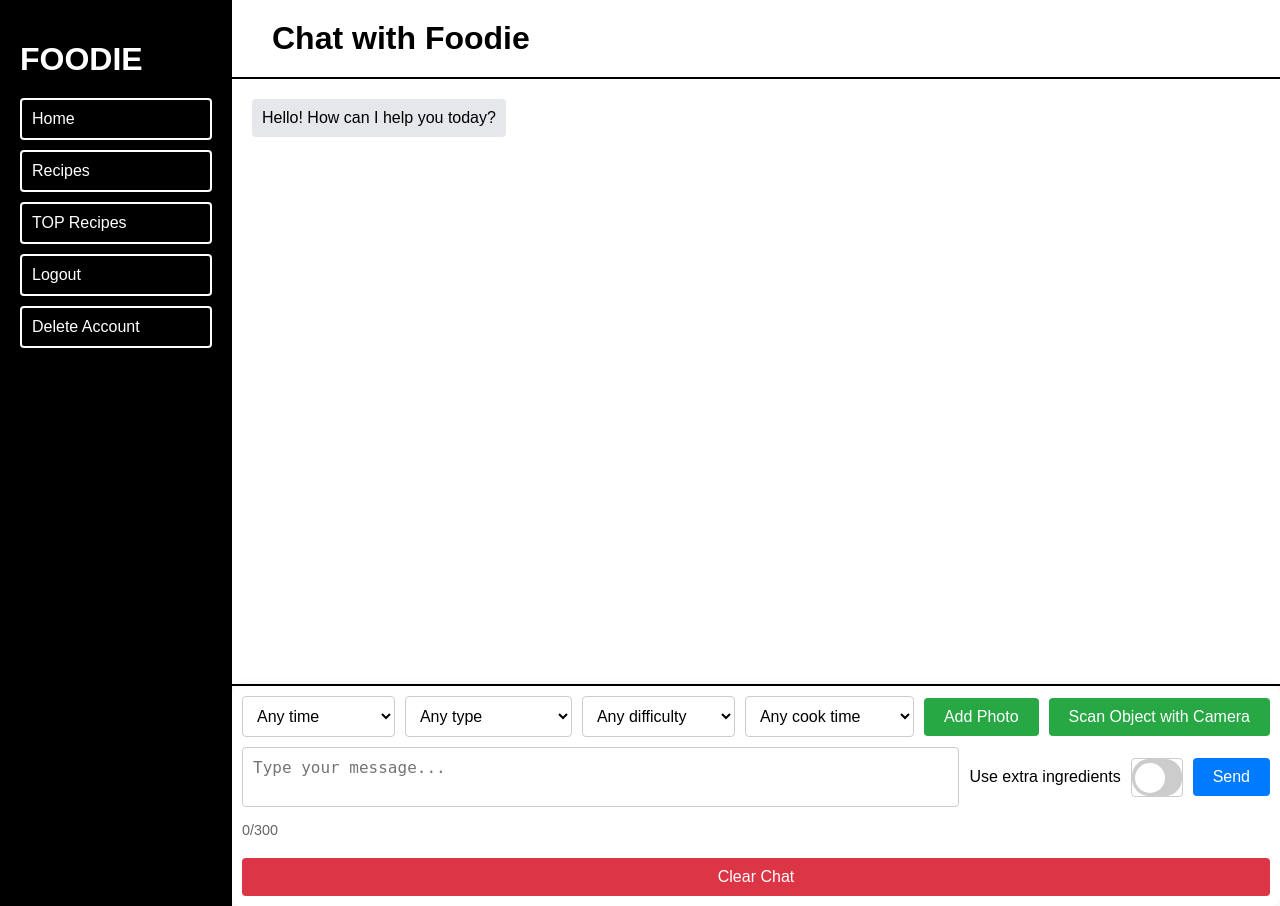
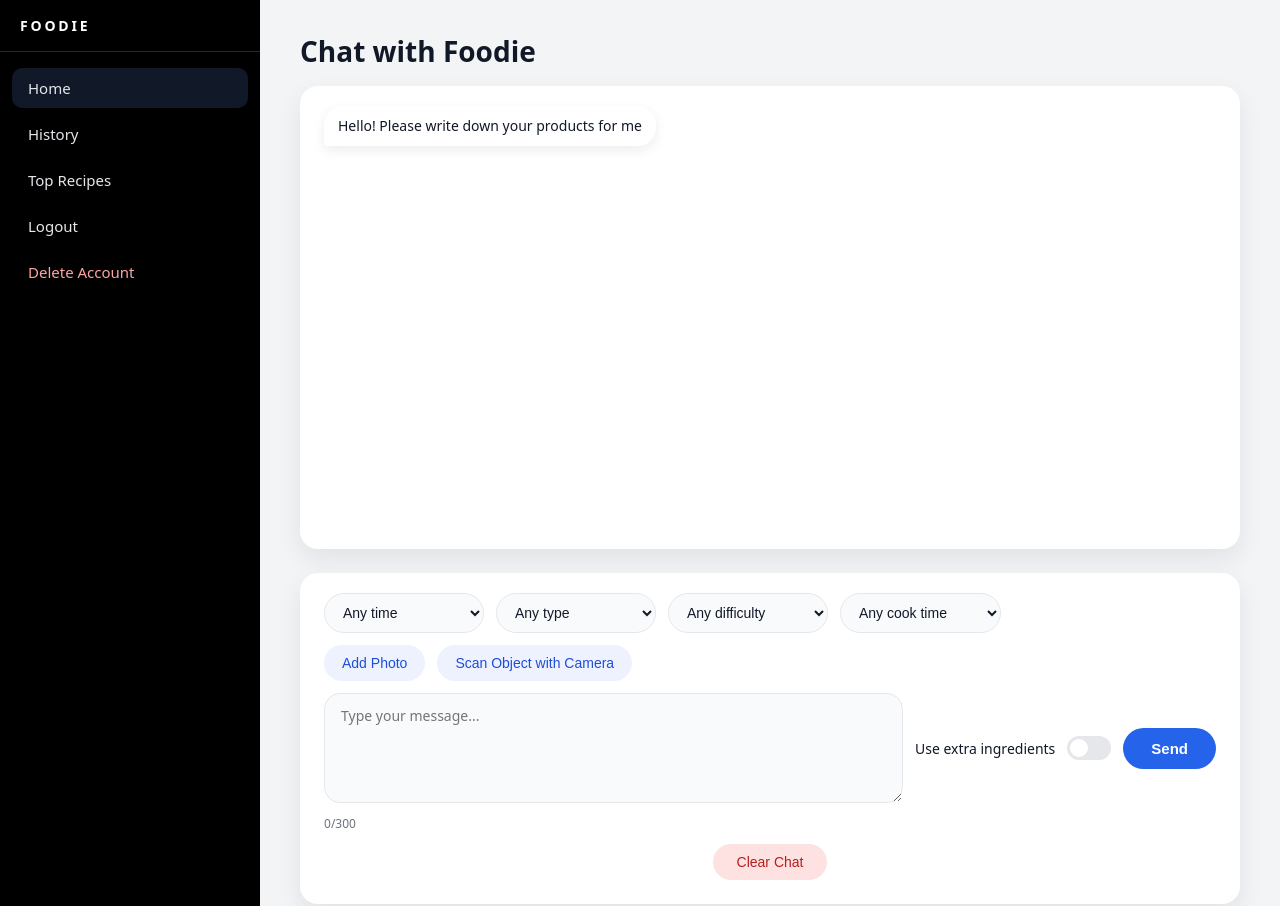
Before and after one commit to dmd1515/foodie_project, a Django app: page / in a window 1280 px wide. Run offline with Django 4.2, Linux system fonts and the light colour scheme; the visitor is signed in with stand-in values (Sample User, id 1); some libraries are stand-ins or nearby versions.

Commit message:
Fixed home screen

```diff
--- a/foodie/foodie_app/recipeGeneretro.py
+++ b/foodie/foodie_app/recipeGeneretro.py
@@ -57,6 +57,7 @@ def trimResponse(responseText):
         return responseText
 
 def sendPrompt(data):
+    '''
     prompt = ""
     if(data["promptType"] == "default"):
         prompt = generatePrompt(data)
@@ -66,8 +67,9 @@ def sendPrompt(data):
     response = client.models.generate_content(
         model="gemini-2.5-flash", contents=prompt
     )
-    responseData = response.text
-    #responseData = generateDummyRecipes()
+'''
+    #responseData = response.text
+    responseData = generateDummyRecipes()
 
     return trimResponse(responseData)
 
--- a/foodie/foodie_app/static/styles1.css
+++ b/foodie/foodie_app/static/styles1.css
@@ -348,7 +348,6 @@ body {
   border-radius: 8px;
   width: 300px;
   text-align: center;
-
 }
 
 .tag-modal-content .add-tag,
@@ -361,7 +360,7 @@ body {
   flex: 1;
 }
 
-.tag-modal-content .add-tag{
+.tag-modal-content .add-tag {
   background-color: #111827;
   color: #fff;
   margin-right: 10px;
@@ -371,7 +370,6 @@ body {
   background-color: #ff0000;
   color: #fff;
 }
-
 
 .tag-modal-content input {
   padding: 10px;
--- /dev/null
+++ b/foodie/foodie_app/static/stylesHome.css
@@ -0,0 +1,548 @@
+/* ========== RESET & BASE ========== */
+
+*,
+*::before,
+*::after {
+  box-sizing: border-box;
+}
+
+html,
+body {
+  height: 100%;
+}
+
+body {
+  margin: 0;
+  font-family: system-ui, -apple-system, BlinkMacSystemFont, "SF Pro Text",
+    "Segoe UI", sans-serif;
+  color: #111827;
+  background: #f3f4f6;
+}
+
+/* ========== LAYOUT: SIDEBAR + CONTENT ========== */
+
+.layout {
+  display: flex;
+  min-height: 100vh;
+  background: #f3f4f6;
+}
+
+/* Sidebar */
+
+.sidebar {
+  width: 260px;
+  background: #000;
+  color: #fff;
+  display: flex;
+  flex-direction: column;
+}
+
+.sidebar-header {
+  padding: 16px 20px;
+  border-bottom: 1px solid #1f2933;
+}
+
+.sidebar-header h1 {
+  font-size: 14px;
+  letter-spacing: 0.2em;
+  margin: 0;
+}
+
+.sidebar-nav {
+  padding: 16px 12px;
+  display: flex;
+  flex-direction: column;
+  gap: 6px;
+}
+
+.nav-link {
+  display: block;
+  padding: 10px 16px;
+  border-radius: 10px;
+  font-size: 15px;
+  color: #e5e7eb;
+  text-decoration: none;
+}
+
+.nav-link:hover {
+  background: #111827;
+}
+
+.nav-link.active {
+  background: #111827;
+}
+
+.nav-link.danger {
+  color: #fca5a5;
+}
+
+/* Main content (chat page) */
+
+.main-content {
+  flex: 1;
+  display: flex;
+  flex-direction: column;
+  padding: 32px 40px;
+  box-sizing: border-box;
+  height: 100vh; /* fill viewport */
+  overflow: hidden; /* internal scroll only in chat-area */
+}
+
+.main-content > h2,
+.main-content > div:first-child h2 {
+  margin: 0 0 16px;
+  font-size: 28px;
+  font-weight: 600;
+}
+
+/* ========== CHAT AREA (TOP BOX) ========== */
+
+/* Big chat box (top) – a bit smaller */
+.chat-area {
+  flex: 0 0 55%; /* was 62% – make smaller */
+  min-height: 0;
+  background: #ffffff;
+  border-radius: 18px;
+  box-shadow: 0 10px 25px rgba(15, 23, 42, 0.08);
+  padding: 20px 24px;
+  margin-bottom: 24px;
+  overflow-y: auto;
+}
+
+/* Bottom box – more space for textarea + Clear Chat */
+.chat-input-container {
+  flex: 0 0 45%; /* was 38% – make bigger */
+  background: #ffffff;
+  border-radius: 18px;
+  box-shadow: 0 10px 25px rgba(15, 23, 42, 0.08);
+  padding: 20px 24px 24px;
+}
+
+/* Messages */
+
+/* Chat messages container */
+.chat-messages {
+  display: flex;
+  flex-direction: column;
+  gap: 10px;
+}
+
+/* Base bubble */
+.message {
+  display: inline-block; /* important: bubble size = content */
+  max-width: 80%;
+  width: auto;
+  font-size: 14px;
+  line-height: 1.4;
+}
+
+/* User bubble – blue, right side */
+.message.user {
+  align-self: flex-end; /* move flex item to the right */
+  margin-left: auto; /* push it away from the left edge */
+  background: #2563eb;
+  color: #ffffff;
+  padding: 10px 14px;
+  border-radius: 18px 18px 4px 18px;
+  box-shadow: 0 6px 16px rgba(37, 99, 235, 0.25);
+}
+
+/* Bot bubble – light, left side */
+.message.bot {
+  align-self: flex-start;
+  margin-right: auto;
+  background: #ffffff;
+  padding: 10px 14px;
+  border-radius: 18px 18px 18px 4px;
+  box-shadow: 0 4px 12px rgba(15, 23, 42, 0.08);
+}
+
+/* Individual recipe card from bot */
+.message.bot.bot-recipe-card {
+  border: 1px solid #e5e7eb;
+  border-radius: 16px;
+  background: #f9fafb;
+}
+
+/* Buttons inside bubbles */
+.message.user .edit-button,
+.message.bot .edit-button {
+  margin-left: 8px;
+}
+
+/* Typing indicator */
+
+.message.typing {
+  background: transparent;
+  box-shadow: none;
+  padding: 4px 0;
+}
+
+.typing-indicator {
+  display: inline-flex;
+  align-items: center;
+  justify-content: center;
+  gap: 4px;
+  padding: 8px 10px;
+  background: #e5e7eb;
+  border-radius: 16px;
+}
+
+.typing-indicator span {
+  width: 6px;
+  height: 6px;
+  border-radius: 999px;
+  background: #6b7280;
+  animation: typing-bounce 1.2s infinite ease-in-out;
+}
+
+.typing-indicator span:nth-child(2) {
+  animation-delay: 0.15s;
+}
+.typing-indicator span:nth-child(3) {
+  animation-delay: 0.3s;
+}
+
+@keyframes typing-bounce {
+  0%,
+  80%,
+  100% {
+    transform: translateY(0);
+    opacity: 0.4;
+  }
+  40% {
+    transform: translateY(-4px);
+    opacity: 1;
+  }
+}
+
+/* ========== INPUT CARD (BOTTOM BOX) ========== */
+
+.chat-input-container {
+  flex: 0 0 38%; /* ~40% height */
+  background: #ffffff;
+  border-radius: 18px;
+  box-shadow: 0 10px 25px rgba(15, 23, 42, 0.08);
+  padding: 20px 24px 24px;
+}
+
+.options-container-vertical {
+  display: flex;
+  flex-direction: column;
+  gap: 12px;
+}
+
+.options-container-horizontal {
+  display: flex;
+  align-items: center;
+  gap: 12px;
+  flex-wrap: wrap;
+}
+
+/* Selects as pills */
+
+.options-container-horizontal select {
+  min-width: 160px;
+  padding: 10px 14px;
+  border-radius: 999px;
+  border: 1px solid #e5e7eb;
+  background: #f9fafb;
+  font-size: 14px;
+  color: #111827;
+  outline: none;
+}
+
+.options-container-horizontal select:focus {
+  border-color: #2563eb;
+  box-shadow: 0 0 0 1px rgba(37, 99, 235, 0.3);
+}
+
+/* Photo buttons */
+
+.photo-buttons {
+  display: flex;
+  gap: 12px;
+}
+
+.photo-buttons button {
+  border: none;
+  border-radius: 999px;
+  padding: 10px 18px;
+  font-size: 14px;
+  font-weight: 500;
+  cursor: pointer;
+  background: #eef2ff;
+  color: #1d4ed8;
+}
+
+.photo-buttons button:hover {
+  background: #e0e7ff;
+}
+
+/* Textarea */
+
+#chat-input {
+  flex: 1;
+  min-height: 110px;
+  padding: 12px 16px;
+  border-radius: 16px;
+  border: 1px solid #e5e7eb;
+  resize: vertical;
+  font-size: 14px;
+  font-family: inherit;
+  background: #f9fafb;
+}
+
+#chat-input:focus {
+  outline: none;
+  border-color: #2563eb;
+  background: #ffffff;
+  box-shadow: 0 0 0 1px rgba(37, 99, 235, 0.2);
+}
+
+/* Toggle + label */
+
+.options-container-horizontal label {
+  font-size: 14px;
+  color: #111827;
+}
+
+/* iOS-style toggle switch */
+
+.switch {
+  position: relative;
+  display: inline-block;
+  width: 44px;
+  height: 24px;
+}
+
+.switch input {
+  display: none;
+}
+
+.switch .slider {
+  position: absolute;
+  cursor: pointer;
+  inset: 0;
+  background-color: #e5e7eb;
+  border-radius: 999px;
+  transition: 0.2s;
+}
+
+.switch .slider:before {
+  content: "";
+  position: absolute;
+  height: 18px;
+  width: 18px;
+  left: 3px;
+  bottom: 3px;
+  background-color: white;
+  border-radius: 50%;
+  transition: 0.2s;
+}
+
+.switch input:checked + .slider {
+  background-color: #2563eb;
+}
+
+.switch input:checked + .slider:before {
+  transform: translateX(20px);
+}
+
+/* Send button */
+
+#send-button {
+  border: none;
+  background: #2563eb;
+  color: #ffffff;
+  padding: 12px 28px;
+  border-radius: 999px;
+  font-size: 15px;
+  font-weight: 600;
+  margin-left: auto;
+  cursor: pointer;
+}
+
+#send-button:hover {
+  background: #1d4ed8;
+}
+
+/* Counter & error */
+
+.char-counter {
+  font-size: 12px;
+  color: #6b7280;
+}
+
+.error-message {
+  font-size: 12px;
+  color: #ef4444;
+  opacity: 0;
+  transition: opacity 0.3s;
+}
+
+.error-message.visible {
+  opacity: 1;
+}
+
+/* Clear chat */
+
+.clear-chat-button {
+  margin: 0 auto;
+  border: none;
+  background: #fee2e2;
+  color: #b91c1c;
+  padding: 10px 24px;
+  border-radius: 999px;
+  font-size: 14px;
+  font-weight: 500;
+  cursor: pointer;
+}
+
+.clear-chat-button:hover {
+  background: #fecaca;
+}
+
+/* ========== UPLOAD MODAL ========== */
+
+.modal {
+  position: fixed;
+  inset: 0;
+  display: none; /* JS sets to flex when open */
+  align-items: center;
+  justify-content: center;
+  background: rgba(15, 23, 42, 0.55);
+  z-index: 50;
+}
+
+.modal-content {
+  background: #ffffff;
+  border-radius: 24px;
+  padding: 28px 32px 24px;
+  width: 480px;
+  max-width: 90vw;
+  box-shadow: 0 25px 60px rgba(15, 23, 42, 0.25);
+}
+
+.modal-content h4 {
+  margin: 0 0 24px;
+  font-size: 22px;
+  font-weight: 600;
+}
+
+/* Dashed dropzone */
+
+.file-input-container {
+  border: 2px dashed #e5e7eb;
+  border-radius: 18px;
+  padding: 40px 24px;
+  display: flex;
+  flex-direction: column;
+  align-items: center;
+  justify-content: center;
+  margin-bottom: 24px;
+  position: relative;
+  overflow: hidden;
+  min-height: 180px;
+}
+
+/* Hide raw file input, use label as button */
+
+.file-input-container input[type="file"] {
+  display: none;
+}
+
+/* Blue buttons (Choose Photo / Upload) */
+
+.upload-button {
+  display: inline-flex;
+  align-items: center;
+  justify-content: center;
+  padding: 12px 32px;
+  border-radius: 999px;
+  border: none;
+  background: #2563eb;
+  color: #ffffff;
+  font-size: 15px;
+  font-weight: 600;
+  cursor: pointer;
+}
+
+.upload-button:hover {
+  background: #1d4ed8;
+}
+
+/* Preview image inside modal */
+
+#image-preview {
+  max-width: 100%;
+  max-height: 180px;
+  margin-top: 16px;
+  border-radius: 12px;
+  object-fit: contain;
+  display: none; /* JS sets to block when chosen */
+}
+
+/* Bottom buttons (Upload / Close) */
+
+.button-container {
+  display: flex;
+  gap: 16px;
+  margin-top: 8px;
+}
+
+.button-container .upload-button {
+  flex: 1;
+}
+
+.button-container .close-modal {
+  flex: 1;
+  border: none;
+  border-radius: 999px;
+  background: #e5e7eb;
+  color: #374151;
+  font-size: 15px;
+  font-weight: 500;
+  cursor: pointer;
+}
+
+.button-container .close-modal:hover {
+  background: #d1d5db;
+}
+
+/* File name + X under textarea (when image selected in chat) */
+
+.file-name-container {
+  display: flex;
+  align-items: center;
+  gap: 8px;
+  margin-bottom: 8px;
+  font-size: 13px;
+}
+
+.file-name-text {
+  color: #4b5563;
+}
+
+.delete-file-button {
+  border: none;
+  background: transparent;
+  color: #9ca3af;
+  font-weight: 600;
+  cursor: pointer;
+}
+
+.delete-file-button:hover {
+  color: #ef4444;
+}
+
+/* Slight adjustment for very short screens */
+
+@media (max-height: 700px) {
+  .chat-area {
+    flex: 0 0 50%; /* slightly smaller on short screens */
+  }
+  .chat-input-container {
+    flex: 0 0 50%;
+  }
+}
--- a/foodie/foodie_app/templates/accounts/home.html
+++ b/foodie/foodie_app/templates/accounts/home.html
@@ -9,20 +9,44 @@
     <script src="https://cdnjs.cloudflare.com/ajax/libs/jquery/3.2.1/jquery.min.js">
     </script>
 <script src="https://cdnjs.cloudflare.com/ajax/libs/jspdf/1.5.3/jspdf.debug.js" integrity="sha384-NaWTHo/8YCBYJ59830LTz/P4aQZK1sS0SneOgAvhsIl3zBu8r9RevNg5lHCHAuQ/" crossorigin="anonymous"></script>    </script>
-    <link rel="stylesheet" href ="{% static 'styles.css' %}" />
+    <link rel="stylesheet" href ="{% static 'stylesHome.css' %}" />
 </head>
 <body>
+    <div class="layout">
      <!-- Sidebar -->
-     <div class="sidebar">
+      <aside class="sidebar">
+        <div class="sidebar-header">
           <h1>FOODIE</h1>
-        <ul>
-            <li><a href="{% url 'home' %}">Home</a></li>
-            <li><a href="{% url 'my_recipes' %}">Recipes</a></li>
-            <li><a href="{% url 'top_recipes' %}">TOP Recipes</a></li>
-            <li><a href="{% url 'logout' %}">Logout</a></li>
-            <li><a href="{% url 'delete_account' %}" >Delete Account</a></li>
-        </ul>
         </div>
+
+        <nav class="sidebar-nav">
+          <a
+            href="{% url 'home' %}"
+            class="nav-link {% if request.resolver_match.url_name == 'home' %}active{% endif %}"
+          >
+            Home
+          </a>
+
+          <a
+            href="{% url 'my_recipes' %}"
+            class="nav-link {% if request.resolver_match.url_name == 'my_recipes' %}active{% endif %}"
+          >
+            History
+          </a>
+
+          <a
+            href="{% url 'top_recipes' %}"
+            class="nav-link {% if request.resolver_match.url_name == 'top_recipes' %}active{% endif %}"
+          >
+            Top Recipes
+          </a>
+
+          <a href="{% url 'logout' %}" class="nav-link">Logout</a>
+          <a href="{% url 'delete_account' %}" class="nav-link danger"
+            >Delete Account</a
+          >
+        </nav>
+      </aside>
 
     <!-- Main Content -->
     <div class="main-content">
@@ -33,7 +57,7 @@
 
             <div class="chat-messages" id="chat-messages">
                 <!-- Example messages -->
-                <div class="message bot" id="initial-message-1">Hello! How can I help you today?</div>
+                <div class="message bot" id="initial-message-1">Hello! Please write down your products for me</div>
             </div>
         </div>
 
@@ -121,11 +145,31 @@
             </form>
         </div>
         </div>
+    </div>
     <script type="module" >
 
         let useExtraIngredients = false;
         const chatInput = document.getElementById('chat-input');
         const chatMessages = document.getElementById('chat-messages');
+        function showTypingIndicator() {
+  if (document.getElementById("typing-indicator")) return; // already shown
+
+  const typing = document.createElement("div");
+  typing.id = "typing-indicator";
+  typing.className = "message bot typing";
+  typing.innerHTML = `
+    <div class="typing-indicator">
+      <span></span><span></span><span></span>
+    </div>
+  `;
+  chatMessages.appendChild(typing);
+  chatMessages.scrollTop = chatMessages.scrollHeight;
+}
+
+function hideTypingIndicator() {
+  const typing = document.getElementById("typing-indicator");
+  if (typing) typing.remove();
+}
 
         document.getElementById("add-photo-button").addEventListener("click", function () {
             document.getElementById("upload-modal").style.display = "flex"; // Open the modal
@@ -217,7 +261,7 @@
             document.getElementById('char-count').textContent = '0';
             chatMessages.scrollTop = chatMessages.scrollHeight;
             let geminiResponse = "";
-
+            showTypingIndicator();
             // NEW: Process image only on Send button
             if (selectedImageFile) {
                 try {
@@ -286,7 +330,7 @@
             if (messageText) {
                 geminiResponse = await sendUserPrompt(messageText);
             }
-
+            hideTypingIndicator();
             // Display response
             if (geminiResponse) {
                 displayResponse(geminiResponse, chatMessages);
@@ -301,14 +345,23 @@
             document.getElementById('char-count').textContent = '0';
         });
 
-        function displayResponse(resposne, chatMessages){
-            resposne.recipes.forEach((recipe) => {
+        function displayResponse(response, chatMessages) {
+    // just in case, remove typing bubbles
+    hideTypingIndicator();
+
+    response.recipes.forEach((recipe) => {
         const botMessage = document.createElement('div');
-                    botMessage.className = 'message bot';
-                    botMessage.innerHTML = `<strong>${recipe.name}</strong><br/>` +
+        botMessage.className = 'message bot bot-recipe-card';
+
+        botMessage.innerHTML =
+            `<strong>${recipe.name}</strong><br/>` +
             `Cooking Time: ${recipe.cookingTime}<br/>` +
-                                            `<strong>Ingredients:</strong><br/>${recipe.ingredients.map(ing => `- ${ing}`).join('<br/>')}<br/>` +
-                                            `<strong>Instructions:</strong><br/>${recipe.instructions.map((inst, index) => `${index + 1}. ${inst}`).join('<br/>')}`;
+            `<strong>Ingredients:</strong><br/>${recipe.ingredients.map(
+                ing => `- ${ing}`
+            ).join('<br/>')}<br/>` +
+            `<strong>Instructions:</strong><br/>${recipe.instructions.map(
+                (inst, index) => `${index + 1}. ${inst}`
+            ).join('<br/>')}`;
 
         const saveBtn = document.createElement('button');
         saveBtn.className = 'edit-button';
@@ -343,6 +396,8 @@
             chatMessages.appendChild(errorMsg);
         }
     });
+
+    chatMessages.scrollTop = chatMessages.scrollHeight;
 }
 
         // Edit message logic
```
Lines whose indentation alone changed are shown as unchanged.
